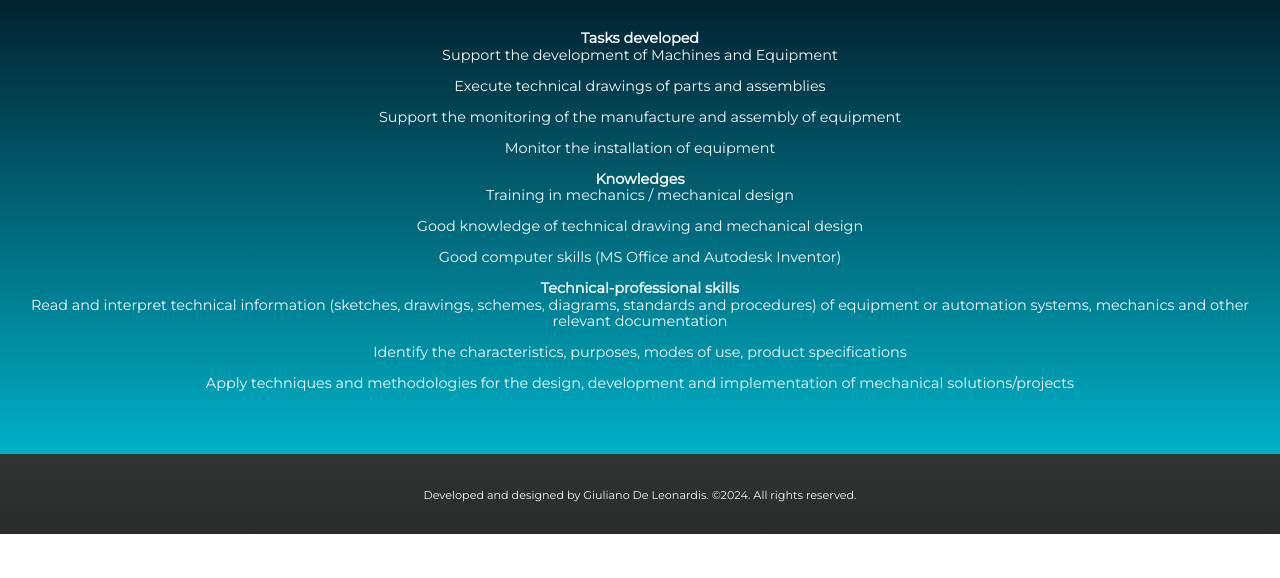
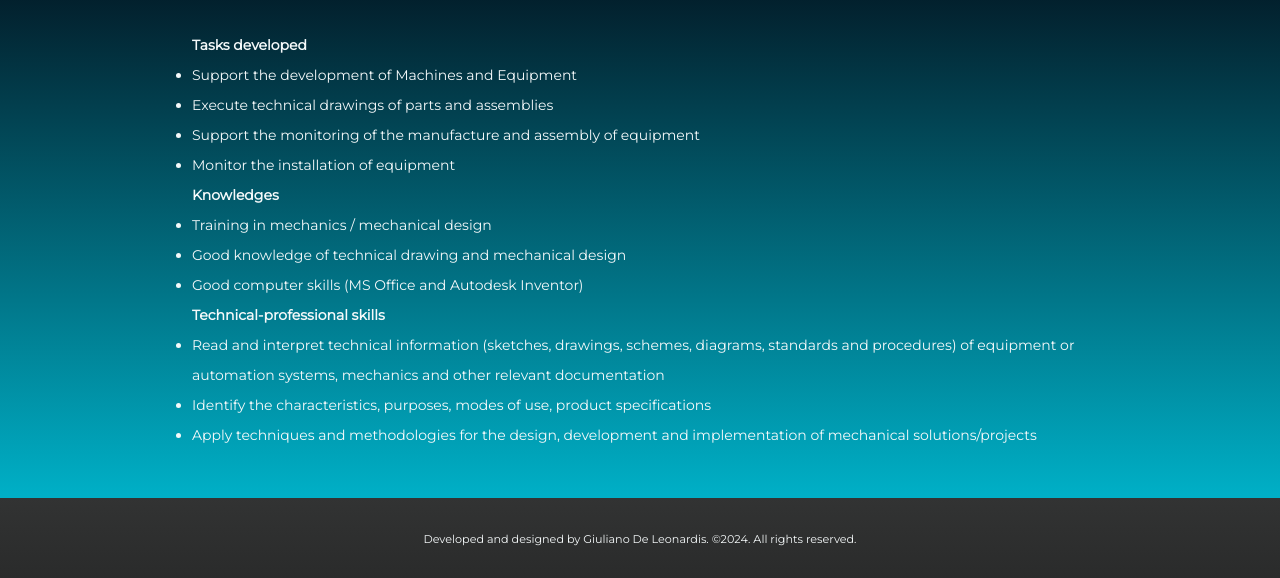
Before and after one commit to giulianodeleonardis/portafolioGiuliano, a plain HTML site: page experience/kubor.html in a window 1280 px wide. Shown: the part 652-1230 px from the top of the page. Before the commit the page ends 1186 px from the top, so only its background shows below. Drawn offline with nearby package versions, Linux system fonts and the light colour scheme.

Commit message:
Adding Kubor Experience

```diff
--- a/assets/css/experience.css
+++ b/assets/css/experience.css
@@ -5,7 +5,7 @@
     padding: 2rem;
     border: 5px solid var(--primary);
     border-radius: 25px;
-    cursor: context-menu;
+    cursor: pointer;
     transition: border-radius .3s ease, box-shadow .3s ease;
 }
 
--- /dev/null
+++ b/assets/css/experience/style.css
@@ -0,0 +1,19 @@
+.even__content {
+    width: 70%;
+    margin: 0 auto;
+    text-align: left;
+    line-height: 30px;
+}
+
+dt {
+    font-weight: bold;
+  }
+
+  dl,
+  dd {
+    font-size: 0.9rem;
+  }
+
+  dd {
+    margin-bottom: 1em;
+  }
--- a/experience/kubor.html
+++ b/experience/kubor.html
@@ -17,7 +17,7 @@
     <link rel="stylesheet" type="text/css" href="/assets/css/sections.css" />
     <link rel="stylesheet" type="text/css" href="/assets/css/header.css" />
     <link rel="stylesheet" type="text/css" href="/assets/css/nav.css" />
-    <link rel="stylesheet" href="/assets/css/blogHtml/list.css">
+    <link rel="stylesheet" href="/assets/css/experience/style.css">
     <link rel="stylesheet" href="/assets/css/centered_content.css">
     <!--Google Font-->
     <link href="https://fonts.googleapis.com/css?family=Montserrat" rel="stylesheet" type="text/css" />
@@ -55,25 +55,25 @@
             <h3>Kubor Experience</h3>
             <hr />
             <div class="even__content">
-                <dl>
-                    <dt>Tasks developed</dt>
-                    <dd>Support the development of Machines and Equipment</dd>
-                    <dd>Execute technical drawings of parts and assemblies</dd>
-                    <dd>Support the monitoring of the manufacture and assembly of equipment</dd>
-                    <dd>Monitor the installation of equipment</dd>
+                <ul>
+                    <b>Tasks developed</b>
+                    <li>Support the development of Machines and Equipment</li>
+                    <li>Execute technical drawings of parts and assemblies</li>
+                    <li>Support the monitoring of the manufacture and assembly of equipment</li>
+                    <li>Monitor the installation of equipment</li>
 
-                    <dt>Knowledges</dt>
-                    <dd>Training in mechanics / mechanical design</dd>
-                    <dd>Good knowledge of technical drawing and mechanical design</dd>
-                    <dd>Good computer skills (MS Office and Autodesk Inventor)</dd>
+                    <b>Knowledges</b>
+                    <li>Training in mechanics / mechanical design</li>
+                    <li>Good knowledge of technical drawing and mechanical design</li>
+                    <li>Good computer skills (MS Office and Autodesk Inventor)</li>
 
-                    <dt>Technical-professional skills</dt>
-                    <dd>Read and interpret technical information (sketches, drawings, schemes, diagrams, standards and
-                        procedures) of equipment or automation systems, mechanics and other relevant documentation</dd>
-                    <dd>Identify the characteristics, purposes, modes of use, product specifications</dd>
-                    <dd>Apply techniques and methodologies for the design, development and implementation of mechanical
-                        solutions/projects</dd>
-                </dl>
+                    <b>Technical-professional skills</b>
+                    <li>Read and interpret technical information (sketches, drawings, schemes, diagrams, standards and
+                        procedures) of equipment or automation systems, mechanics and other relevant documentation</li>
+                    <li>Identify the characteristics, purposes, modes of use, product specifications</li>
+                    <li>Apply techniques and methodologies for the design, development and implementation of mechanical
+                        solutions/projects</li>
+                </ul>
             </div>
         </section>
     </main>
```
Also changed, not shown: index.html (+1 -1 lines).
